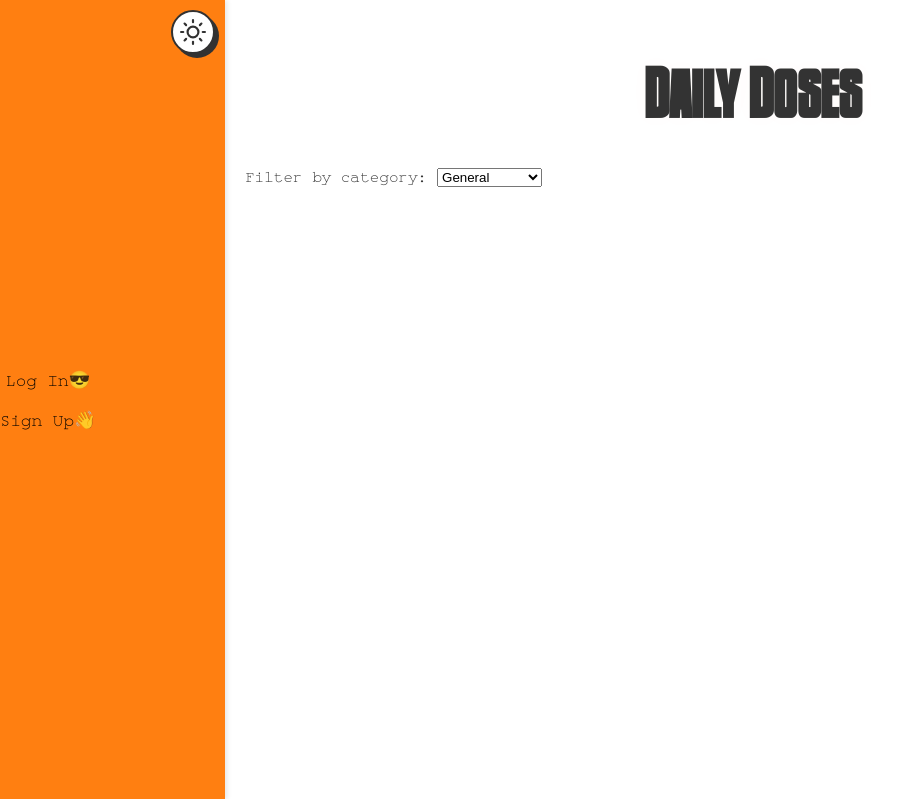
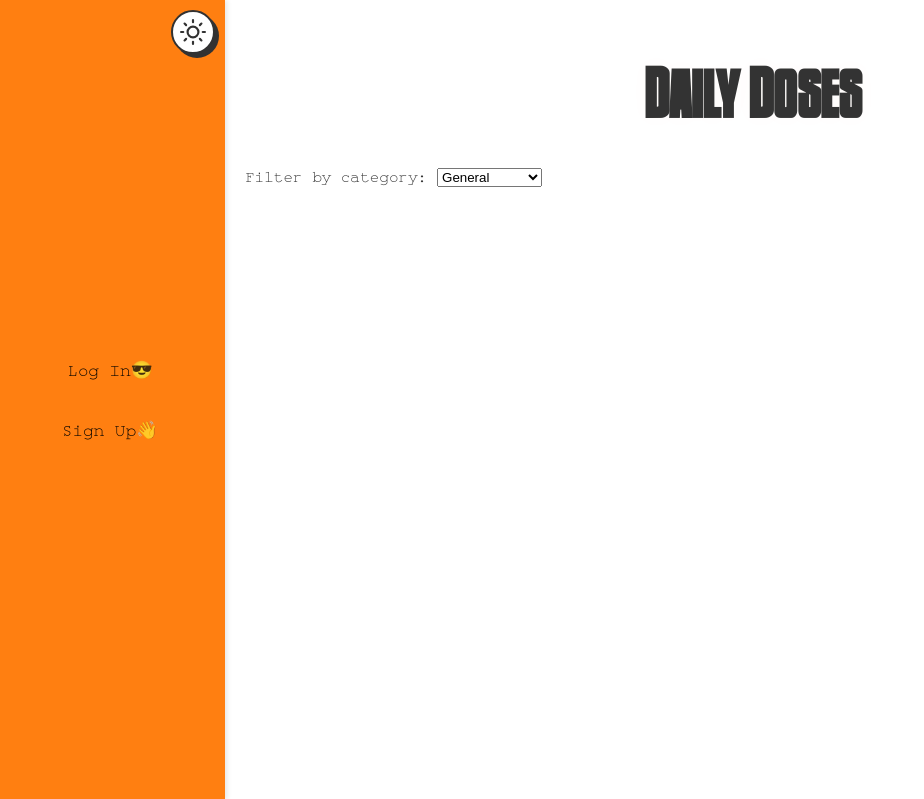
Before and after one commit to maviles7/dailydose, a Django app: template main_app/templates/doses/index.html in a window 1280 px wide. Shown: the top 799 px of the page, without its empty margins (0-924 px from the left). Run offline with Django 3.2, Linux system fonts and the light colour scheme; the template is opened without the code that fills it, so the values that code supplies are empty.

Commit message:
log in/out nav bar

```diff
--- a/main_app/static/css/base.css
+++ b/main_app/static/css/base.css
@@ -395,6 +395,15 @@ body.dark-mode h2 {
   top: 0; /* Position the image at the top */
 }
 
+.log-in-out {
+  display: flex;
+  flex-direction: column;
+  justify-content: center;
+  align-items: center;
+  align-content: center;
+  width: 220px;
+}
+
 /* Responsive styling */
 @media (max-width: 768px) {
   nav {
--- a/main_app/templates/base.html
+++ b/main_app/templates/base.html
@@ -99,8 +99,10 @@
             </form>
           </li>
           {% else %}
-          <li><a href="{% url 'home' %}">Log In😎</a></li>
-          <li><a href="{% url 'signup' %}">Sign Up👋</a></li>
+          <div class="log-in-out">
+            <li><a href="{% url 'home' %}">Log In😎</a></li>
+            <li><a href="{% url 'signup' %}">Sign Up👋</a></li>
+          </div>
           {% endif %}
         </ul>
       </nav>
```
Also changed, not shown: readme.MD (added).
